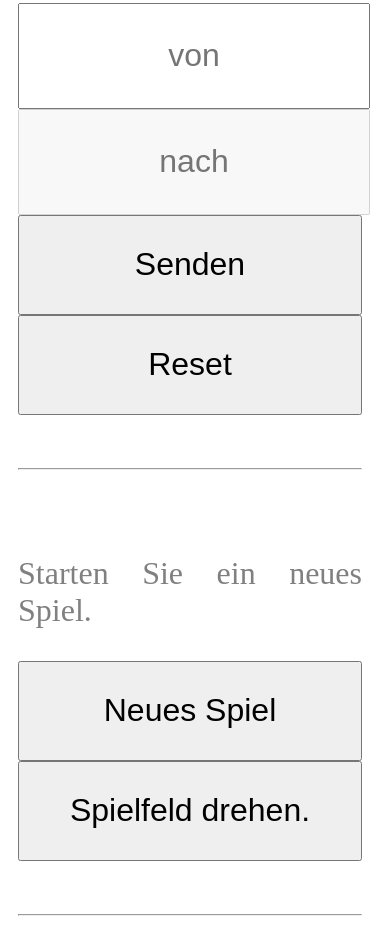
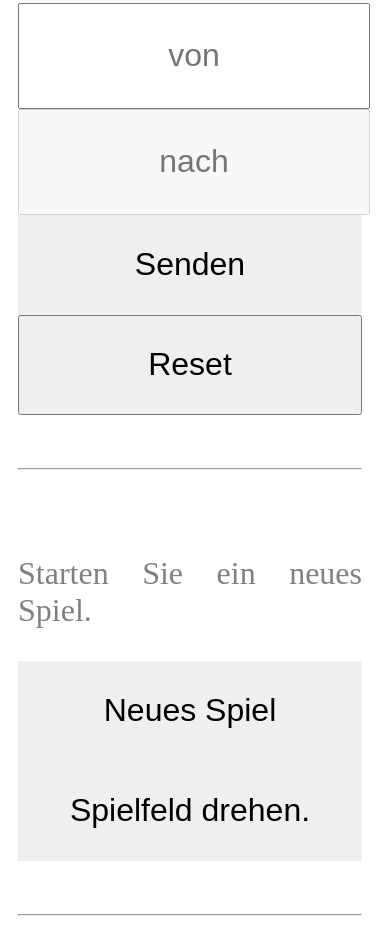
Before and after one commit to JanPschwietzer/chess, a plain HTML site: page index.html in a window 390 px wide. Shown: the part 1216-2144 px from the top of the page. Drawn offline with Linux system fonts and the light colour scheme.

```diff
--- a/style.css
+++ b/style.css
@@ -95,6 +95,8 @@ section {
         height: 100px;
         font-size: xx-large;
         text-align: center;
+        border: none;
+        text-align: center;
     }
     label {
         text-align: justify;
```
